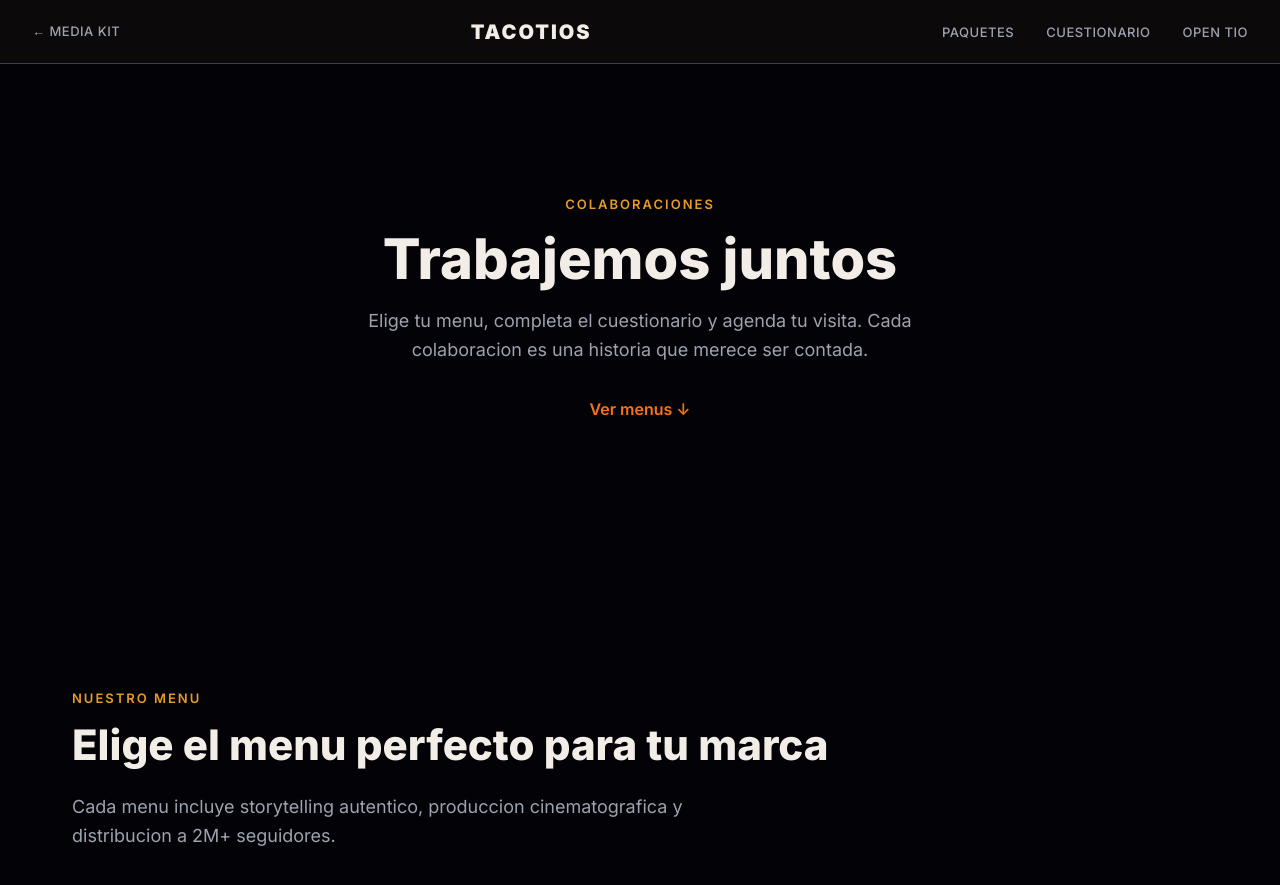
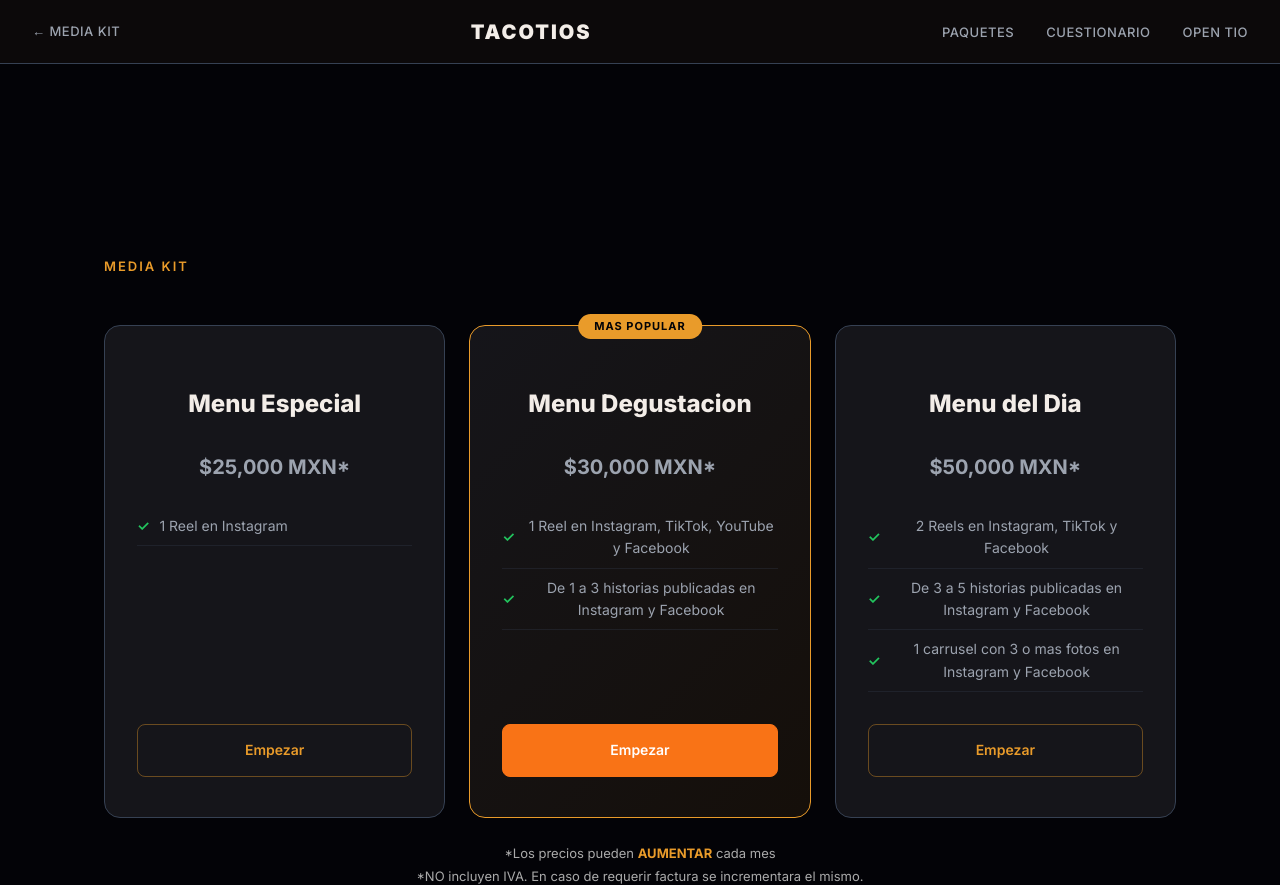
Before and after one commit to tacotios-wq/mediakit-tacotios, a plain HTML site: page cuestionario.html in a window 1280 px wide. Shown: the top 885 px of the page. Drawn offline with Linux system fonts and the light colour scheme.

Commit message:
refactor: simplify header to Media Kit, add YouTube to Degustacion, fix questionnaire wording

```diff
--- a/cuestionario.html
+++ b/cuestionario.html
@@ -355,19 +355,11 @@ footer {
 </nav>
 
 <!-- HERO -->
-<section class="hero">
-  <div class="section-label">Colaboraciones</div>
-  <h1 class="section-title">Trabajemos juntos</h1>
-  <p class="section-subtitle">Elige tu menu, completa el cuestionario y agenda tu visita. Cada colaboracion es una historia que merece ser contada.</p>
-  <a href="#paquetes" style="color: var(--orange-cta); font-weight: 600; font-size: 16px;">Ver menus &darr;</a>
-</section>
 
 <!-- PAQUETES -->
 <section id="paquetes">
-  <div class="section-label">Nuestro Menu</div>
-  <h2 class="section-title">Elige el menu perfecto para tu marca</h2>
-  <p class="section-subtitle">Cada menu incluye storytelling autentico, produccion cinematografica y distribucion a 2M+ seguidores.</p>
-
+  <section id="paquetes">
+    <div class="section-label">Media Kit</div>
   <div class="packages-grid">
 
     <!-- MENU ESPECIAL -->
@@ -386,7 +378,7 @@ footer {
       <h3 class="package-name">Menu Degustacion</h3>
       <p class="package-price">$30,000 MXN*</p>
       <ul class="package-features">
-        <li>1 Reel en Instagram, TikTok y Facebook</li>
+        <li>1 Reel en Instagram, TikTok, YouTube y Facebook</li>
         <li>De 1 a 3 historias publicadas en Instagram y Facebook</li>
       </ul>
       <a href="#cuestionario" class="package-cta" onclick="selectPackage('Menu Degustacion')">Empezar</a>
@@ -416,7 +408,7 @@ footer {
 <!-- CUESTIONARIO -->
 <section id="cuestionario" class="cuestionario-section">
   <div class="section-label">Cuestionario</div>
-  <h2 class="section-title">Cuentanos sobre tu marca</h2>
+  <h2 class="section-title">Cuentanos sobre tu restaurante</h2>
   <p class="section-subtitle">Mientras mas sepamos de ti, mejor sera la historia que contemos juntos. Este formulario nos ayuda a evaluar la colaboracion.</p>
 
   <!-- Steps indicator -->
@@ -506,7 +498,7 @@ footer {
             <label class="package-option" onclick="selectPkgOption(this)">
               <input type="radio" name="q-paquete" value="Menu Degustacion">
               <div class="pkg-name">Menu Degustacion</div>
-              <div class="pkg-desc">1 reel + stories IG/TT/FB - $30,000 MXN</div>
+              <div class="pkg-desc">1 reel + stories IG/TT/YT/FB - $30,000 MXN</div>
             </label>
             <label class="package-option" onclick="selectPkgOption(this)">
               <input type="radio" name="q-paquete" value="Menu del Dia">
```
